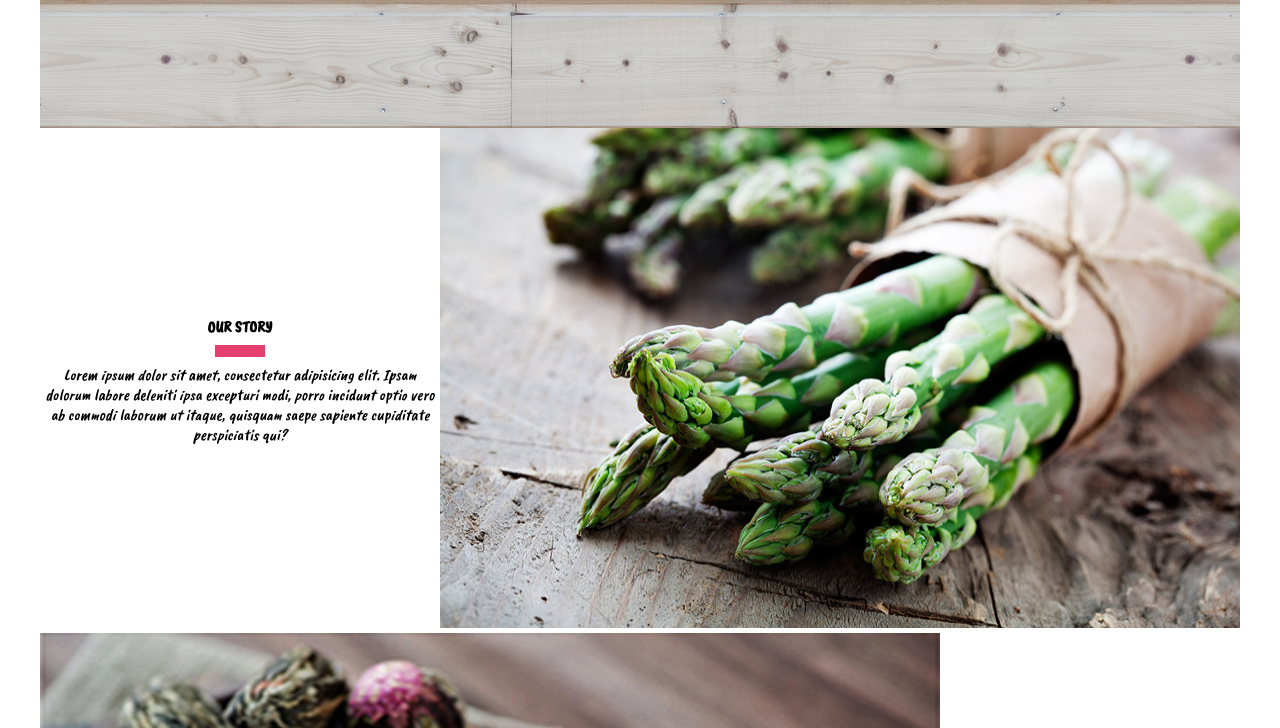
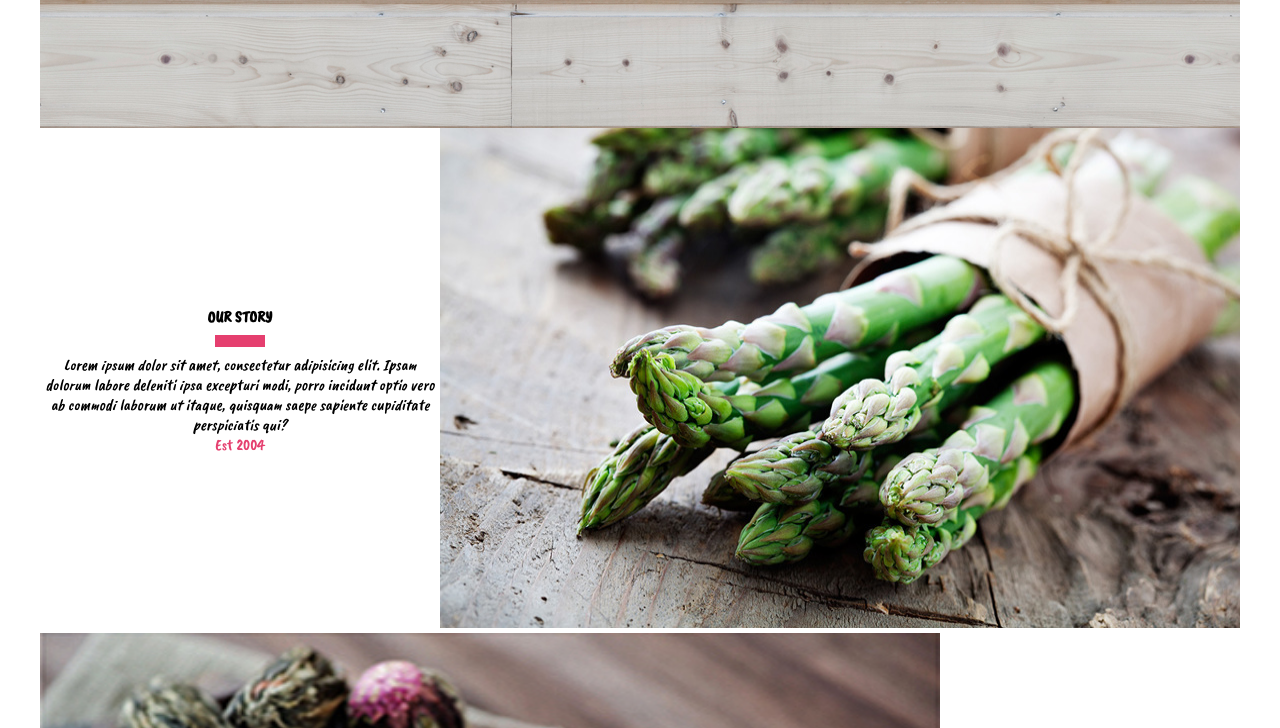
Before and after one commit to NarcisGrigo/evaluations_TP, a plain HTML site: page TP3_ce-soir/index.html in a window 1280 px wide. Shown: the part 372-1100 px from the top of the page. Drawn offline with nearby package versions, Linux system fonts and the light colour scheme.

Commit message:
restaurant_ce_soir

```diff
--- a/TP3_ce-soir/css/style.css
+++ b/TP3_ce-soir/css/style.css
@@ -248,3 +248,7 @@ hr {
     border: 6px solid #e53f6f;
     width: 50px;
 }
+
+.est {
+    color: #e53f6f;
+}
--- a/TP3_ce-soir/index.html
+++ b/TP3_ce-soir/index.html
@@ -60,7 +60,7 @@
               cupiditate perspiciatis qui?</em
             >
           </p>
-          <p></p>
+          <p class="est">Est 2004</p>
         </div>
       </section>
       <section class="fare">
```
